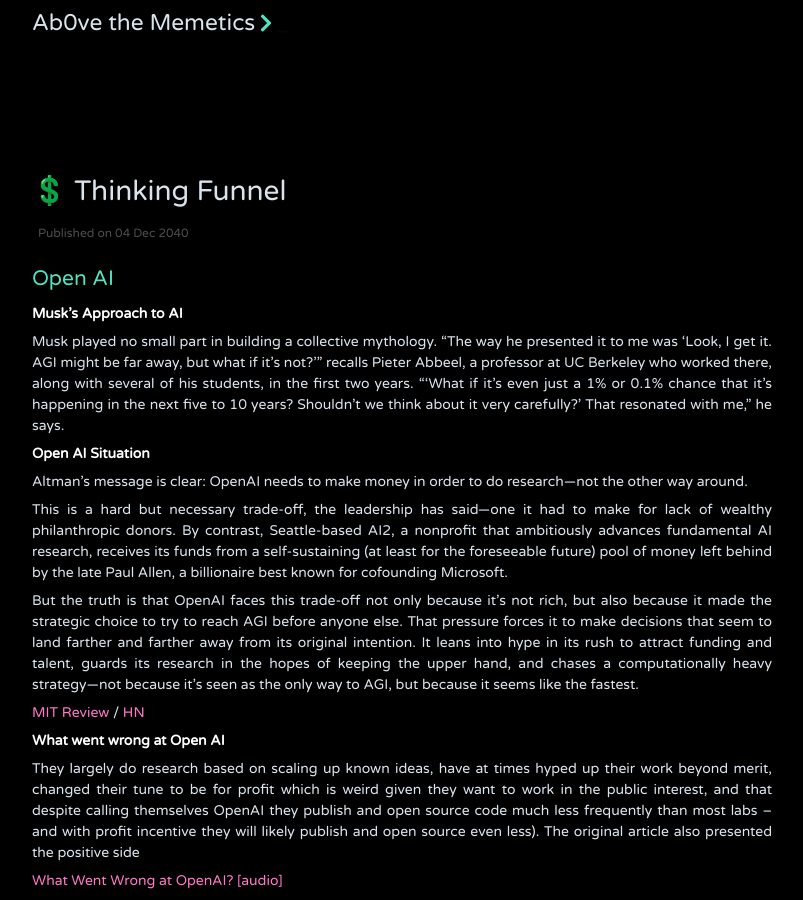
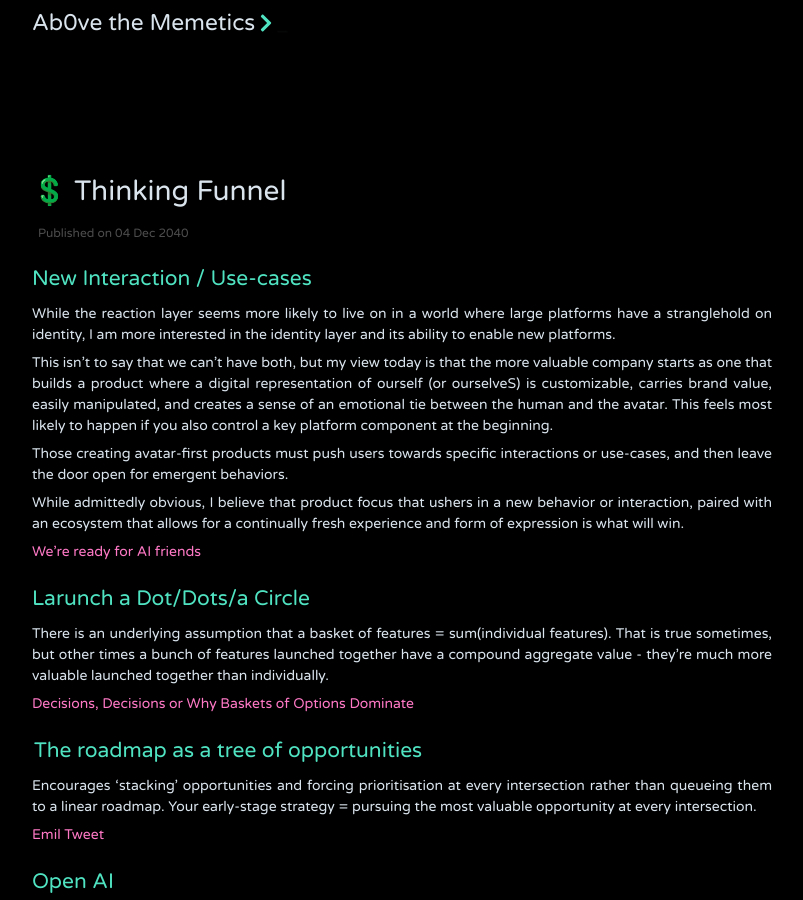
Before and after one commit to jithendrabsy/thoughts, a Jekyll site: the page built from _posts/2040-12-04-thinking.md, in a window 1280 px wide and 900 px high. Shown: the whole window, without its empty margins (238-1041 px from the left). Built offline with Jekyll 4.4.1, drawn with Linux system fonts in a browser that asks for light colours; nearby versions of some CDN libraries.

Commit message:
Update T

```diff
--- a/_posts/2040-12-04-thinking.md
+++ b/_posts/2040-12-04-thinking.md
@@ -4,6 +4,31 @@
 description:
 tags: Creation
 ---
+
+## New Interaction / Use-cases
+
+While the reaction layer seems more likely to live on in a world where large platforms have a stranglehold on identity, I am more interested in the identity layer and its ability to enable new platforms.
+
+This isn’t to say that we can’t have both, but my view today is that the more valuable company starts as one that builds a product where a digital representation of ourself (or ourselveS) is customizable, carries brand value, easily manipulated, and creates a sense of an emotional tie between the human and the avatar. This feels most likely to happen if you also control a key platform component at the beginning.
+
+Those creating avatar-first products must push users towards specific interactions or use-cases, and then leave the door open for emergent behaviors.
+
+While admittedly obvious, I believe that product focus that ushers in a new behavior or interaction, paired with an ecosystem that allows for a continually fresh experience and form of expression is what will win.
+
+[We’re ready for AI friends](https://notes.michaeldempsey.me/post/172866628574/were-ready-for-ai-friends)
+
+
+## Larunch a Dot/Dots/a Circle
+
+There is an underlying assumption that a basket of features = sum(individual features). That is true sometimes, but other times a bunch of features launched together have a compound aggregate value - they're much more valuable launched together than individually.
+
+[Decisions, Decisions or Why Baskets of Options Dominate](https://news.ycombinator.com/item?id=21452098)
+
+##  The roadmap as a tree of opportunities
+
+Encourages 'stacking' opportunities and forcing prioritisation at every intersection rather than queueing them to a linear roadmap. Your early-stage strategy = pursuing the most valuable opportunity at every intersection.
+
+[Emil Tweet](https://twitter.com/emilkabisch/status/1352648724334391298)
 
 ## Open AI
 
```
